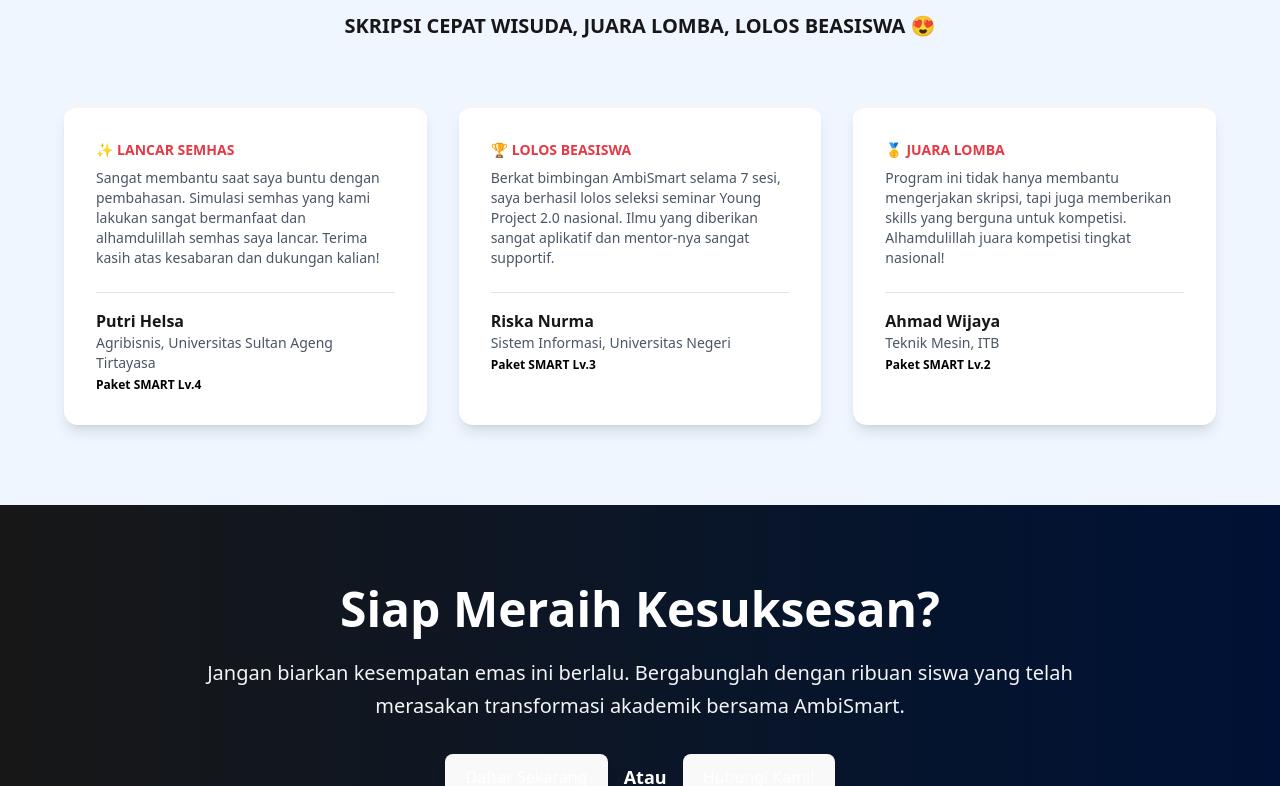
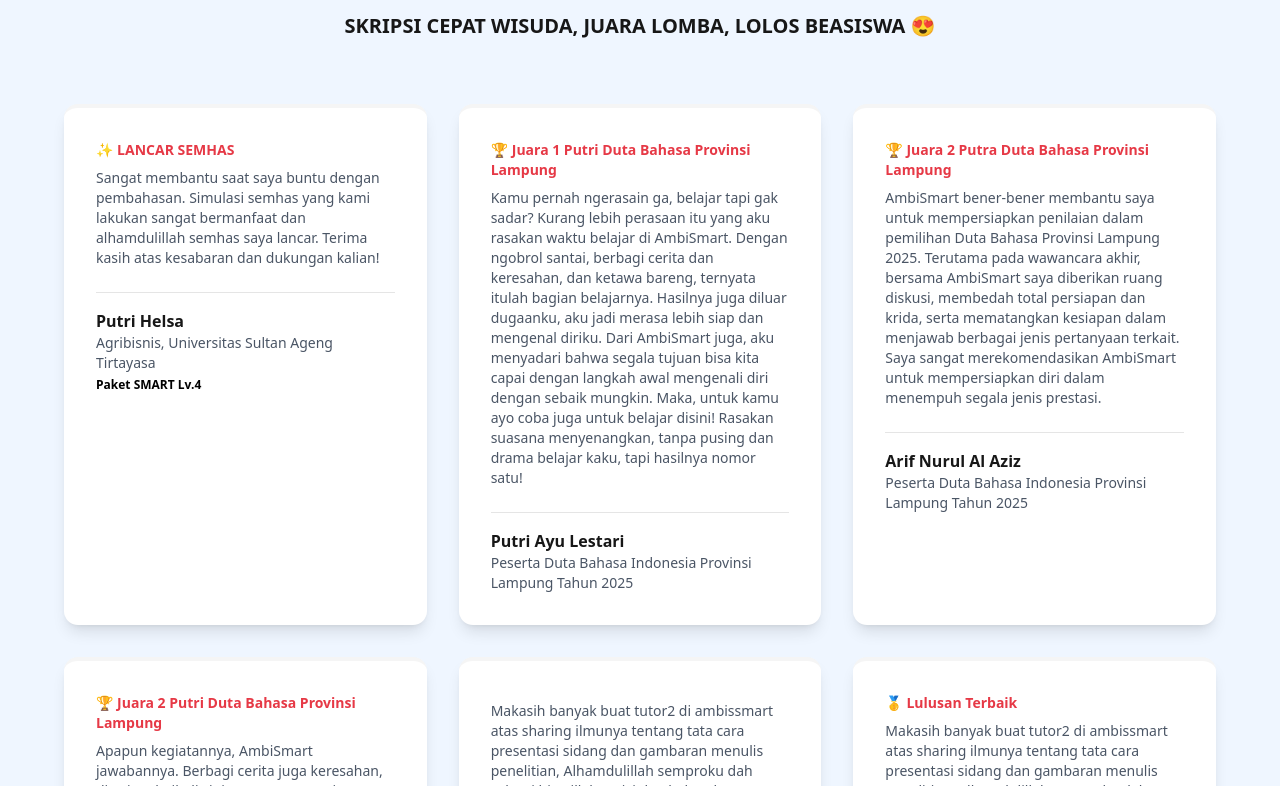
Before and after one commit to LuthfiAditya01/ambismart, a React (Vite) app: page / in a window 1280 px wide. Shown: the part 3668-4454 px from the top of the page. Built offline with nearby package versions, Linux system fonts and the light colour scheme.

Commit message:
Fix color issue and button redirect link

```diff
--- a/src/components/cta.tsx
+++ b/src/components/cta.tsx
@@ -8,7 +8,7 @@
           akademik bersama AmbiSmart.
         </p>
         <div className="flex flex-col sm:flex-row gap-4 justify-center items-center">
-          <button className="px-8 py-4 bg-accent hover:bg-accent-dark text-white font-bold rounded-lg transition-all hover:scale-105 shadow-lg text-lg">
+          <button className="px-8 py-4 bg-accent hover:bg-accent-dark text-white font-bold rounded-lg transition-all hover:scale-105 shadow-lg text-lg" onClick={() => (window.location.href = "https://bit.ly/PendaftaranAmbiSmart")}>
             Daftar Sekarang
           </button>
           <span className="text-white font-bold text-lg">Atau</span>
--- a/src/components/services.tsx
+++ b/src/components/services.tsx
@@ -43,7 +43,7 @@
         "GRATIS Konsultasi Revisi Dosen",
         "5 hari - 1 bulan chat intensif",
       ],
-      color: "accent",
+      color: "black",
     },
     {
       name: "PAKET SMART",
@@ -128,7 +128,7 @@
         "Mentor adalah AWARDEE yang berpengalaman langsung",
         "3 hari - 2 minggu intensif chat",
       ],
-      color: "accent",
+      color: "black",
     },
     {
       name: "PAKET LOMBA",
--- a/src/components/testimonials.tsx
+++ b/src/components/testimonials.tsx
@@ -9,20 +9,44 @@
         "Sangat membantu saat saya buntu dengan pembahasan. Simulasi semhas yang kami lakukan sangat bermanfaat dan alhamdulillah semhas saya lancar. Terima kasih atas kesabaran dan dukungan kalian!",
     },
     {
-      name: "Riska Nurma",
-      major: "Sistem Informasi, Universitas Negeri",
-      package: "Paket SMART Lv.3",
-      achievement: "🏆 LOLOS BEASISWA",
+      name: "Putri Ayu Lestari",
+      major: "Peserta Duta Bahasa Indonesia Provinsi Lampung Tahun 2025",
+      // package: "Paket SMART Lv.3",
+      achievement: "🏆 Juara 1 Putri Duta Bahasa Provinsi Lampung",
       quote:
-        "Berkat bimbingan AmbiSmart selama 7 sesi, saya berhasil lolos seleksi seminar Young Project 2.0 nasional. Ilmu yang diberikan sangat aplikatif dan mentor-nya sangat supportif.",
+        "Kamu pernah ngerasain ga, belajar tapi gak sadar? Kurang lebih perasaan itu yang aku rasakan waktu belajar di AmbiSmart. Dengan ngobrol santai, berbagi cerita dan keresahan, dan ketawa bareng, ternyata itulah bagian belajarnya. Hasilnya juga diluar dugaanku, aku jadi merasa lebih siap dan mengenal diriku. Dari AmbiSmart juga, aku menyadari bahwa segala tujuan bisa kita capai dengan langkah awal mengenali diri dengan sebaik mungkin. Maka, untuk kamu ayo coba juga untuk belajar disini! Rasakan suasana menyenangkan, tanpa pusing dan drama belajar kaku, tapi hasilnya nomor satu!",
     },
     {
-      name: "Ahmad Wijaya",
-      major: "Teknik Mesin, ITB",
+      name: "Arif Nurul Al Aziz",
+      major: "Peserta Duta Bahasa Indonesia Provinsi Lampung Tahun 2025",
+      // package: "Paket SMART Lv.3",
+      achievement: "🏆 Juara 2 Putra Duta Bahasa Provinsi Lampung",
+      quote:
+        "AmbiSmart bener-bener membantu saya untuk mempersiapkan penilaian dalam pemilihan Duta Bahasa Provinsi Lampung 2025. Terutama pada wawancara akhir, bersama AmbiSmart saya diberikan ruang diskusi, membedah total persiapan dan krida, serta mematangkan kesiapan dalam menjawab berbagai jenis pertanyaan terkait. Saya sangat merekomendasikan AmbiSmart untuk mempersiapkan diri dalam menempuh segala jenis prestasi.",
+    },
+    {
+      name: "Salsabilla Najwa Az-Zahra",
+      major: "Peserta Duta Bahasa Indonesia Provinsi Lampung Tahun 2025",
+      // package: "Paket SMART Lv.3",
+      achievement: "🏆 Juara 2 Putri Duta Bahasa Provinsi Lampung",
+      quote:
+        "Apapun kegiatannya, AmbiSmart jawabannya. Berbagi cerita juga keresahan, diterima baik di sini. Rasanya seperti memiliki kakak kandung namun tak sedarah. AmbiSmart juga menjadi salah satu tempat belajar terbaik untuk mengejar segala impian kalian. Jadi, mari bersinar bersama AmbiSmart!",
+    },
+    {
+      name: "Nur Intan Permatasari Gumay",
+      major: "Kedokteran - Universitas Ciputra",
       package: "Paket SMART Lv.2",
-      achievement: "🥇 JUARA LOMBA",
+      // achievement: "🥇 JUARA LOMBA",
       quote:
-        "Program ini tidak hanya membantu mengerjakan skripsi, tapi juga memberikan skills yang berguna untuk kompetisi. Alhamdulillah juara kompetisi tingkat nasional!",
+        "Makasih banyak buat tutor2 di ambissmart atas sharing ilmunya tentang tata cara presentasi sidang dan gambaran menulis penelitian, Alhamdulillah semproku dah selesai bismillah revisi dan bab 5 dan 6 lancar thankyouu kakkele",
+    },
+    {
+      name: "Dea Ayu Ardelia",
+      major: "Agribisnis - Universitas Sultan Ageng Tirtayasa",
+      // package: "Paket SMART Lv.2",
+      achievement: "🥇 Lulusan Terbaik",
+      quote:
+        "Makasih banyak buat tutor2 di ambissmart atas sharing ilmunya tentang tata cara presentasi sidang dan gambaran menulis penelitian, Alhamdulillah semproku dah selesai bismillah revisi dan bab 5 dan 6 lancar thankyouu kakkele",
     },
   ]
 
@@ -49,8 +73,10 @@
 
               <div className="border-t pt-4 mt-6">
                 <p className="font-bold text-primary">{testimonial.name}</p>
-                <p className="text-sm text-gray-600">{testimonial.major}</p>
-                <p className="text-xs text-accent text-black font-semibold mt-1">{testimonial.package}</p>
+                {testimonial.major ? <>
+                <p className="text-sm text-gray-600">{testimonial.major}</p></> : null}
+                {testimonial.package ? <>
+                <p className="text-xs text-accent text-black font-semibold mt-1">{testimonial.package}</p></> : null}
               </div>
             </div>
           ))}
--- a/src/pages/2ndyear.tsx
+++ b/src/pages/2ndyear.tsx
@@ -3,7 +3,24 @@
 
 export default function SecondAnniversary() {
   useDocumentTitle("Ambismart 2nd Anniversary — Ambismart In The Park")
-  const [isEnglish, setIsEnglish] = useState(false);
+  const [isEnglish, setIsEnglish] = useState(true);
+  const [showPopup, setShowPopup] = useState(false);
+  const [redirectUrl, setRedirectUrl] = useState("");
+
+  const handleExternalLink = (url: string) => {
+    setRedirectUrl(url);
+    setShowPopup(true);
+  };
+
+  const confirmRedirect = () => {
+    window.location.href = redirectUrl;
+    setShowPopup(false);
+  };
+
+  const cancelRedirect = () => {
+    setShowPopup(false);
+    setRedirectUrl("");
+  };
 
   return (
     <div className="min-h-screen bg-gradient-to-b from-white via-gray-50 to-white">
@@ -70,7 +87,7 @@
             </div>
           </div>
 
-          <button className="px-8 sm:px-10 py-4 sm:py-5 bg-accent hover:bg-accent-dark text-white font-bold rounded-lg transition-all shadow-2xl text-base sm:text-lg transform hover:scale-105">
+          <button className="px-8 sm:px-10 py-4 sm:py-5 bg-accent hover:bg-accent-dark text-white font-bold rounded-lg transition-all shadow-2xl text-base sm:text-lg transform hover:scale-105" onClick={() => handleExternalLink("https://forms.gle/YeEfTkXwQTE4yvBN6")}>
             {isEnglish ? "Register Now - FREE!" : "Daftar Sekarang - GRATIS!"}
           </button>
         </div>
@@ -208,10 +225,10 @@
           </p>
 
           <div className="flex flex-col sm:flex-row gap-4 justify-center items-center mb-8">
-            <button className="px-8 sm:px-10 py-4 sm:py-5 bg-accent hover:bg-accent-dark text-white font-bold rounded-lg transition-all shadow-2xl text-base sm:text-lg transform hover:scale-105 w-full sm:w-auto" onClick={() => window.location.href = "https://wa.me/6285280389330?text=Halo%20kak!%20saya%20mau%20tanya%20tentang%20Ambismart%20In%20The%20Park%20Dong"}>
+            <button className="px-8 sm:px-10 py-4 sm:py-5 bg-accent hover:bg-accent-dark text-white font-bold rounded-lg transition-all shadow-2xl text-base sm:text-lg transform hover:scale-105 w-full sm:w-auto" onClick={() => handleExternalLink("https://forms.gle/YeEfTkXwQTE4yvBN6")}>
               {isEnglish ? "Register Now" : "Daftar Sekarang"}
             </button>
-            <button className="px-8 sm:px-10 py-4 sm:py-5 bg-accent hover:bg-accent-dark text-white font-bold rounded-lg transition-all shadow-2xl text-base sm:text-lg transform hover:scale-105 w-full sm:w-auto" onClick={() => window.location.href = "https://wa.me/6285280389330?text=Halo%20kak!%20saya%20mau%20tanya%20tentang%20Ambismart%20In%20The%20Park%20Dong"}>
+            <button className="px-8 sm:px-10 py-4 sm:py-5 bg-accent hover:bg-accent-dark text-white font-bold rounded-lg transition-all shadow-2xl text-base sm:text-lg transform hover:scale-105 w-full sm:w-auto" onClick={() => handleExternalLink("https://wa.me/6285280389330?text=Halo%20kak!%20saya%20mau%20tanya%20tentang%20Ambismart%20In%20The%20Park%20Dong")}>
               {isEnglish ? "More Info" : "Info Lebih Lanjut"}
             </button>
           </div>
@@ -221,7 +238,7 @@
               <span>📧</span>
               <span>info@ambismart.id</span>
             </div> */}
-            <div className="flex items-center justify-center gap-2 cursor-pointer" onClick={() => window.location.href = "https://wa.me/6285280389330"}>
+            <div className="flex items-center justify-center gap-2 cursor-pointer" onClick={() => handleExternalLink("https://wa.me/6285280389330")}>
               <span>📱</span>
               <span>WhatsApp: +62 852-8038-9330</span>
             </div>
@@ -240,6 +257,44 @@
           </p>
         </div>
       </section>
+
+      {/* Popup Confirmation */}
+      {showPopup && (
+        <div className="fixed inset-0 bg-black/50 backdrop-blur-sm flex items-center justify-center z-50 px-4">
+          <div className="bg-white rounded-2xl p-6 sm:p-8 max-w-md w-full shadow-2xl transform transition-all animate-in">
+            <div className="text-center mb-6">
+              <div className="text-5xl mb-4">🔗</div>
+              <h3 className="text-2xl font-bold text-primary mb-2">
+                {isEnglish ? "You're being redirected" : "Anda akan diarahkan"}
+              </h3>
+              <p className="text-gray-600 text-sm">
+                {isEnglish
+                  ? "You will be redirected to an external page. Continue?"
+                  : "Anda akan diarahkan ke halaman eksternal. Lanjutkan?"}
+              </p>
+            </div>
+
+            <div className="bg-gray-50 rounded-lg p-3 mb-6">
+              <p className="text-xs text-gray-500 break-all">{redirectUrl}</p>
+            </div>
+
+            <div className="flex flex-col sm:flex-row gap-3">
+              <button
+                onClick={confirmRedirect}
+                className="flex-1 px-6 py-3 bg-accent hover:bg-accent-dark text-white font-bold rounded-lg transition-all shadow-lg"
+              >
+                {isEnglish ? "Continue" : "Lanjutkan"}
+              </button>
+              <button
+                onClick={cancelRedirect}
+                className="flex-1 px-6 py-3 border-2 border-gray-300 text-gray-700 font-bold rounded-lg hover:bg-gray-50 transition-all"
+              >
+                {isEnglish ? "Cancel" : "Batal"}
+              </button>
+            </div>
+          </div>
+        </div>
+      )}
     </div>
   )
 }
```
